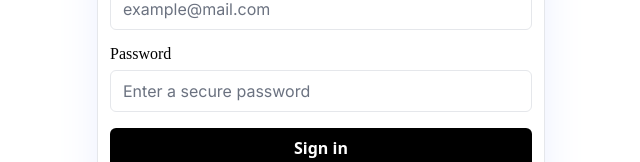
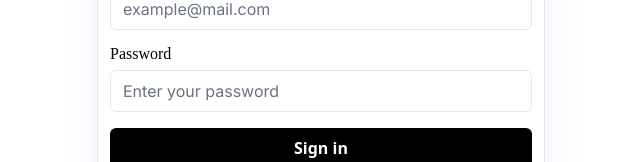
Before and after one commit to samkaj/hypist-ts, a SvelteKit app: page /signin in a window 1280 px wide. Shown: the part 150-312 px from the top of the page, without its empty margins (319-959 px from the left). Built offline with nearby package versions, Linux system fonts and the light colour scheme; no server answers; a web font is replaced by a local one.

Commit message:
Feat: add placeholder prop to password input

```diff
--- a/src/components/forms/PasswordInput.svelte
+++ b/src/components/forms/PasswordInput.svelte
@@ -1,6 +1,7 @@
 <script lang="ts">
   import Input from "./Input.svelte";
   export let passwordId: string;
+  export let passwordHint = "";
   let password: string = "";
 
   function validatePassword(): string {
@@ -39,5 +40,5 @@
   id={passwordId}
   type="password"
   validate={validatePassword}
-  placeholder="Enter a secure password"
+  placeholder={passwordHint}
 />
--- a/src/components/forms/SignInForm.svelte
+++ b/src/components/forms/SignInForm.svelte
@@ -35,7 +35,7 @@
   submit={trySignIn}
 >
   <EmailInput {emailId} />
-  <PasswordInput {passwordId} />
+  <PasswordInput {passwordId} passwordHint={"Enter your password"}/>
   <SubmitInput text="Sign in" />
   {#if !signInSucceeded}
     <p class="italic text-sm mt-2 px-2 text-red-400">
--- a/src/components/forms/SignUpForm.svelte
+++ b/src/components/forms/SignUpForm.svelte
@@ -77,7 +77,7 @@
       Email unavailable, try another or sign in
     </p>
   {/if}
-  <PasswordInput {passwordId} />
+  <PasswordInput {passwordId} passwordHint={"Enter a secure password"} />
   <SubmitInput text="Create account" />
   <hr class="mt-4 mb-2" />
   <p class="text-center text-gray-600 text-sm mt-4">
```
